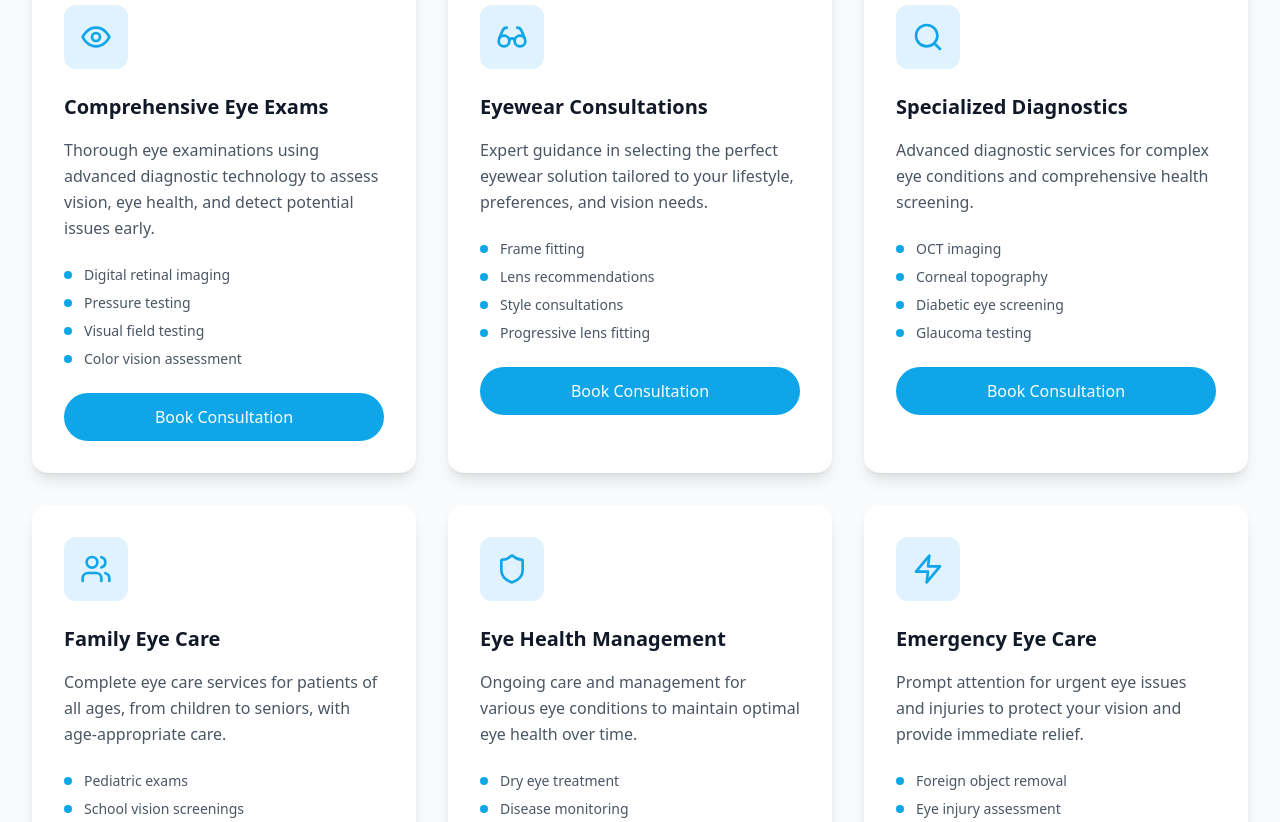
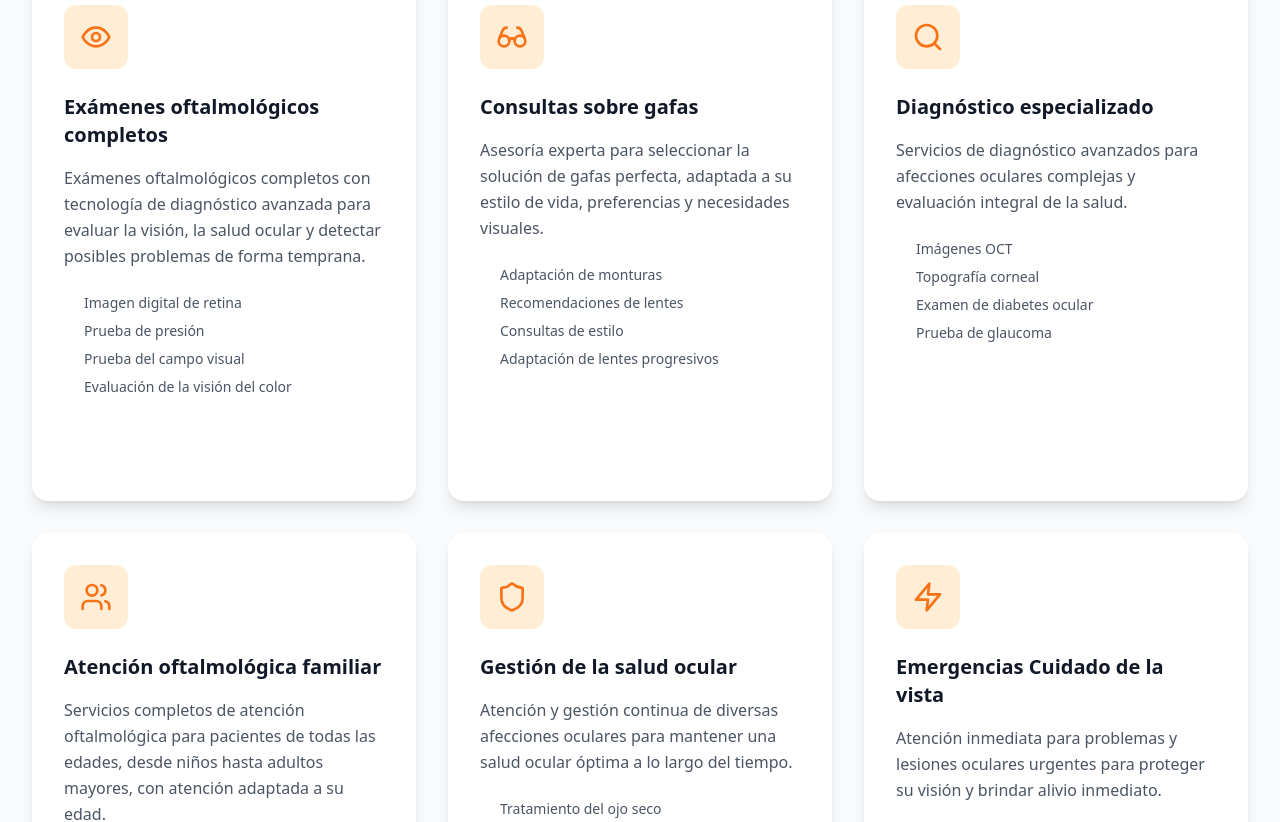
Before and after one commit to jeriaj9/optical-website, a React (Vite) app: page / in a window 1280 px wide. Shown: the part 2240-3062 px from the top of the page. Built offline with nearby package versions, Linux system fonts and the light colour scheme.

Commit message:
edit services section

```diff
--- a/src/components/Services.tsx
+++ b/src/components/Services.tsx
@@ -5,39 +5,39 @@ const Services: React.FC = () => {
   const services = [
     {
       icon: Eye,
-      title: "Comprehensive Eye Exams",
-      description: "Thorough eye examinations using advanced diagnostic technology to assess vision, eye health, and detect potential issues early.",
-      features: ["Digital retinal imaging", "Pressure testing", "Visual field testing", "Color vision assessment"]
+      title: "Exámenes oftalmológicos completos",
+      description: "Exámenes oftalmológicos completos con tecnología de diagnóstico avanzada para evaluar la visión, la salud ocular y detectar posibles problemas de forma temprana.",
+      features: ["Imagen digital de retina", "Prueba de presión", "Prueba del campo visual", "Evaluación de la visión del color"]
     },
     {
       icon: Glasses,
-      title: "Eyewear Consultations",
-      description: "Expert guidance in selecting the perfect eyewear solution tailored to your lifestyle, preferences, and vision needs.",
-      features: ["Frame fitting", "Lens recommendations", "Style consultations", "Progressive lens fitting"]
+      title: "Consultas sobre gafas",
+      description: "Asesoría experta para seleccionar la solución de gafas perfecta, adaptada a su estilo de vida, preferencias y necesidades visuales.",
+      features: ["Adaptación de monturas", "Recomendaciones de lentes", "Consultas de estilo", "Adaptación de lentes progresivos"]
     },
     {
       icon: Search,
-      title: "Specialized Diagnostics",
-      description: "Advanced diagnostic services for complex eye conditions and comprehensive health screening.",
-      features: ["OCT imaging", "Corneal topography", "Diabetic eye screening", "Glaucoma testing"]
+      title: "Diagnóstico especializado",
+      description: "Servicios de diagnóstico avanzados para afecciones oculares complejas y evaluación integral de la salud.",
+      features: ["Imágenes OCT", "Topografía corneal", "Examen de diabetes ocular", "Prueba de glaucoma"]
     },
     {
       icon: Users,
-      title: "Family Eye Care",
-      description: "Complete eye care services for patients of all ages, from children to seniors, with age-appropriate care.",
-      features: ["Pediatric exams", "School vision screenings", "Senior eye care", "Contact lens fittings"]
+      title: "Atención oftalmológica familiar",
+      description: "Servicios completos de atención oftalmológica para pacientes de todas las edades, desde niños hasta adultos mayores, con atención adaptada a su edad.",
+      features: ["Exámenes pediátricos", "Exámenes de la vista escolares", "Atención oftalmológica para adultos mayores", "Adaptación de lentes de contacto"]
     },
     {
       icon: Shield,
-      title: "Eye Health Management",
-      description: "Ongoing care and management for various eye conditions to maintain optimal eye health over time.",
-      features: ["Dry eye treatment", "Disease monitoring", "Post-surgical care", "Preventive care plans"]
+      title: "Gestión de la salud ocular",
+      description: "Atención y gestión continua de diversas afecciones oculares para mantener una salud ocular óptima a lo largo del tiempo.",
+      features: ["Tratamiento del ojo seco", "Monitoreo de enfermedades", "Atención posquirúrgica", "Planes de atención preventiva"]
     },
     {
       icon: Zap,
-      title: "Emergency Eye Care",
-      description: "Prompt attention for urgent eye issues and injuries to protect your vision and provide immediate relief.",
-      features: ["Foreign object removal", "Eye injury assessment", "Infection treatment", "Same-day appointments"]
+      title: "Emergencias Cuidado de la vista",
+      description: "Atención inmediata para problemas y lesiones oculares urgentes para proteger su visión y brindar alivio inmediato.",
+      features: ["Extracción de objetos extraños", "Evaluación de lesiones oculares", "Tratamiento de infecciones", "Citas el mismo día"]
     }
   ];
 
@@ -45,10 +45,10 @@ const Services: React.FC = () => {
     <section id="services" className="py-20 bg-gray-50">
       <div className="max-w-7xl mx-auto px-4 sm:px-6 lg:px-8">
         <div className="text-center mb-16">
-          <h2 className="text-4xl font-bold text-gray-900 mb-6">Our Services</h2>
+          <h2 className="text-4xl font-bold text-gray-900 mb-6">Nuestros Servicios</h2>
           <p className="text-xl text-gray-600 max-w-3xl mx-auto leading-relaxed">
-            Comprehensive eye care services designed to protect, enhance, and maintain your vision
-            throughout every stage of life. We use the latest technology to deliver exceptional results.
+            Servicios integrales de cuidado ocular diseñados para proteger, mejorar y mantener su visión en cada etapa de su vida.
+            Utilizamos la última tecnología para ofrecer resultados excepcionales.
           </p>
         </div>
 
@@ -58,8 +58,8 @@ const Services: React.FC = () => {
               key={index}
               className="bg-white p-8 rounded-2xl shadow-lg hover:shadow-xl transition-all duration-300 transform hover:-translate-y-2"
             >
-              <div className="bg-sky-100 p-4 rounded-xl w-16 h-16 flex items-center justify-center mb-6">
-                <service.icon className="h-8 w-8 text-sky-500" />
+              <div className="bg-orange-100 p-4 rounded-xl w-16 h-16 flex items-center justify-center mb-6">
+                <service.icon className="h-8 w-8 text-orange-500" />
               </div>
 
               <h3 className="text-xl font-bold text-gray-900 mb-4">{service.title}</h3>
@@ -68,7 +68,7 @@ const Services: React.FC = () => {
               <ul className="space-y-2">
                 {service.features.map((feature, featureIndex) => (
                   <li key={featureIndex} className="flex items-center text-sm text-gray-600">
-                    <div className="w-2 h-2 bg-sky-500 rounded-full mr-3"></div>
+                    <div className="w-2 h-2 .bg-orange-500 rounded-full mr-3"></div>
                     {feature}
                   </li>
                 ))}
@@ -76,9 +76,9 @@ const Services: React.FC = () => {
 
               <button
                 onClick={() => document.getElementById('booking')?.scrollIntoView({ behavior: 'smooth' })}
-                className="mt-6 w-full bg-sky-500 text-white py-3 px-6 rounded-full hover:bg-sky-600 transition-colors duration-200 font-medium"
+                className="mt-6 w-full .bg-orange-500 text-white py-3 px-6 rounded-full hover:bg-orange-600 transition-colors duration-200 font-medium"
               >
-                Book Consultation
+                Agenda tu consulta!
               </button>
             </div>
           ))}
```
